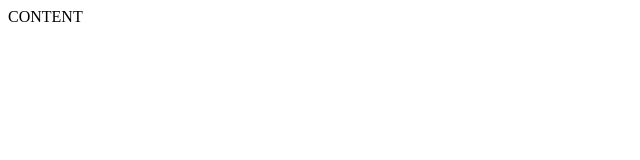
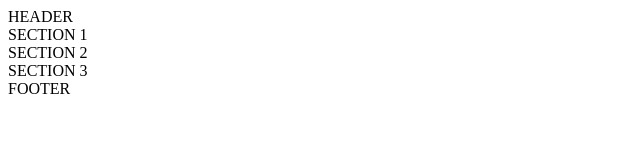
Before and after one commit to front-end-by-rimantas/43-grupe-portfolio, a website: page index.html in a window 1280 px wide. Shown: the whole page, without its empty margins (0-640 px from the left). Drawn offline with Linux system fonts and the light colour scheme.

Commit message:
Layout update

```diff
--- a/index.html
+++ b/index.html
@@ -9,7 +9,27 @@
 </head>
 
 <body>
-    CONTENT
+    <header>
+        HEADER
+    </header>
+
+    <main>
+        <section>
+            SECTION 1
+        </section>
+
+        <section>
+            SECTION 2
+        </section>
+
+        <section>
+            SECTION 3
+        </section>
+    </main>
+
+    <footer>
+        FOOTER
+    </footer>
 </body>
 
 </html>
```
